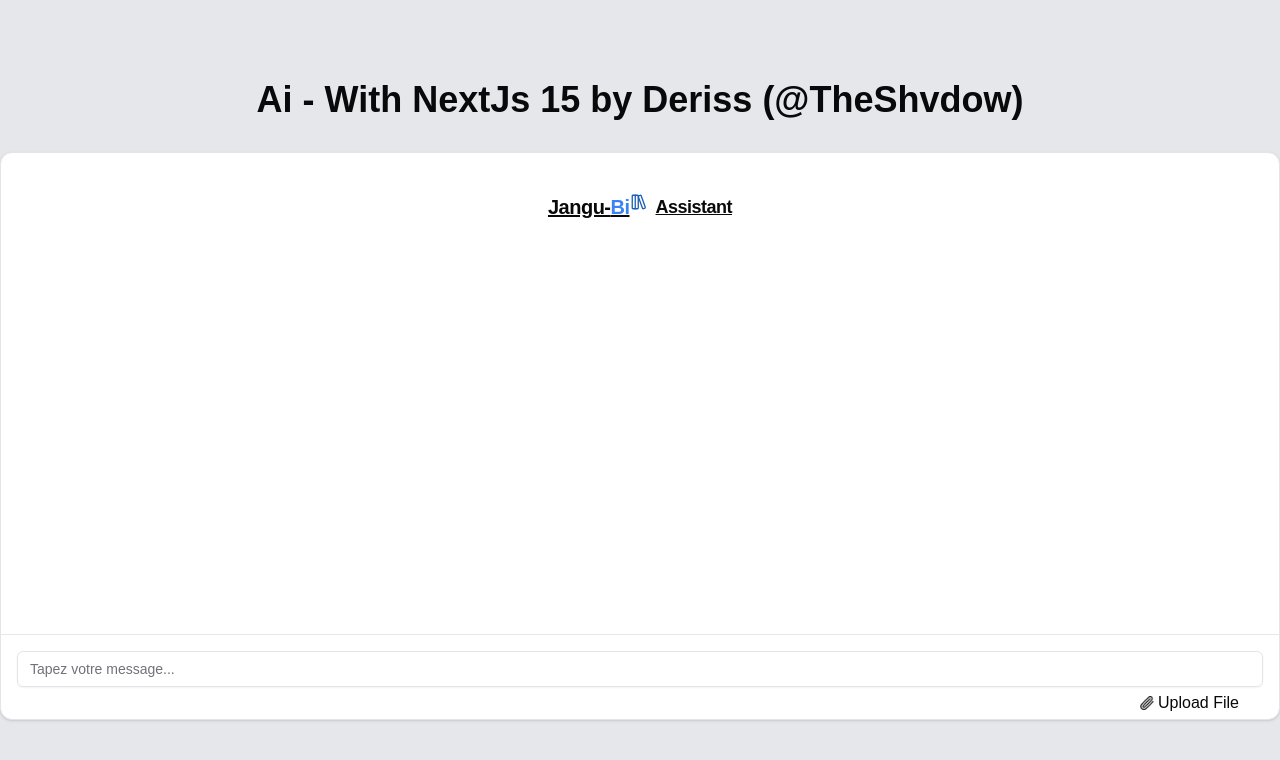
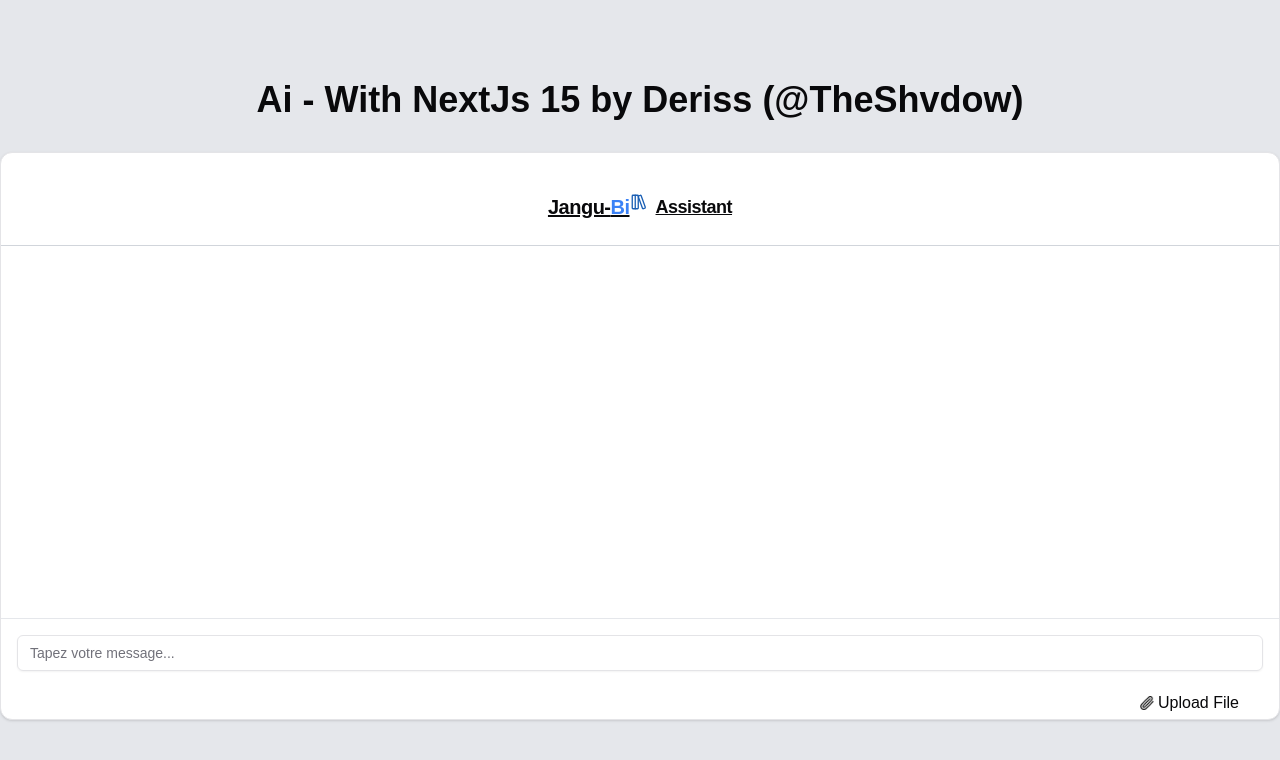
Before and after one commit to TheShvdow/chatbot-next, a Next.js app: page / in a window 1280 px wide. Shown: the top 760 px of the page. Built offline with nearby package versions, Linux system fonts and the light colour scheme.

Commit message:
Refactor : amélioration de l'interface du chatbot et nettoyage du code

```diff
--- a/components/ChatMessage.tsx
+++ b/components/ChatMessage.tsx
@@ -1,98 +1,3 @@
-// import { getAIResponse } from "@/server/ai";
-// import { useState } from "react";
-// import Image from "next/image";
-// import { Card, CardHeader, CardTitle, CardContent } from "@/components/ui/card";
-// import { Input } from "@/components/ui/input";
-
-// export default function ChatMessage() {
-//     const [messages, setMessages] = useState<{ prompt: string; response: string }[]>([]);
-//     const [prompt, setPrompt] = useState("");
-
-//     const handleSend = async () => {
-//         const aiResponse = await getAIResponse(prompt);
-//         setMessages([...messages, { prompt, response: aiResponse }]);
-//         setPrompt("");
-//     };
-
-//     return (
-//         <Card className="w-full max-w-lg py-4">
-//             <CardHeader>
-//                 <CardTitle>Chatbot</CardTitle>
-//             </CardHeader>
-//             <CardContent className="flex flex-col gap-4 max-h-96 overflow-y-auto">
-//                 {messages.map((msg, index) => (
-//                     <div key={index} className="flex flex-col items-end gap-5">
-//                         <div className="flex justify-end items-start gap-4">
-//                             <div className="flex gap-4 items-center">
-//                                 <p className="text-gray-700">
-//                                     {msg.prompt} <span className="font-bold">: Vous </span>
-//                                 </p>
-//                                 <Image
-//                                     src="https://randomuser.me/api/portraits/men/1.jpg"
-//                                     alt="User Photo"
-//                                     width={48}
-//                                     height={48}
-//                                     className="rounded-full"
-//                                 />
-//                             </div>
-//                         </div>
-//                         <div className="flex gap-4 items-center">
-//                             <Image
-//                                 src="https://randomuser.me/api/portraits/men/1.jpg"
-//                                 alt="User Photo"
-//                                 width={48}
-//                                 height={48}
-//                                 className="rounded-full"
-//                             />
-//                             <p className="text-gray-700">
-//                                 <span className="font-bold">AI :</span> {msg.response}
-//                             </p>
-//                         </div>
-//                     </div>
-//                 ))}
-//                 {prompt && !messages.find(msg => msg.prompt === prompt) && (
-//                     <div className="flex gap-4 items-center">
-//                         <Image
-//                             src="https://randomuser.me/api/portraits/men/1.jpg"
-//                             alt="User Photo"
-//                             width={48}
-//                             height={48}
-//                             className="rounded-full"
-//                         />
-//                         <div className="animate-pulse flex space-x-2">
-//                             <div className="w-2 h-2 bg-gray-500 rounded-full"></div>
-//                             <div className="w-2 h-2 bg-gray-500 rounded-full"></div>
-//                             <div className="w-2 h-2 bg-gray-500 rounded-full"></div>
-//                         </div>
-//                     </div>
-//                 )}
-//             </CardContent>
-//             <div className="relative flex flex-col gap-2 ">
-//                 <div className="flex gap-4 p-4 border-t border-gray-200">
-//                     <Input
-//                         type="text"
-//                         placeholder="Tapez votre message..."
-//                         value={prompt}
-//                         onChange={(e) => setPrompt(e.target.value)}
-//                         onKeyDown={(e) => {
-//                             if (e.key === 'Enter' && prompt.trim()) {
-//                                 handleSend();
-//                             }
-//                         }}
-//                         className="flex-grow"
-//                     />
-//                 </div>
-//                 <div className="absolute -bottom-7 left-80 right-1 flex justify-center items-center py-4">
-//                 {/* add icon file here for upload file */}
-
-//                     <Image src="/image.png" alt="Upload File" width={14} height={14} />
-//                     <p>Upload File</p>
-//                 </div>
-//             </div>
-//         </Card>
-//     );
-// }
-
 
 import { getAIResponse } from "@/server/ai";
 import { useState, useRef, ChangeEvent } from "react";
@@ -126,7 +31,7 @@
 
     return (
         <Card className="w-screen max-w-7xl py-4 h-full flex flex-col justify-between">
-            <CardHeader>
+            <CardHeader className="flex justify-center items-center border-b border-gray-300">
                 <CardTitle className="text-xl text-center flex justify-center items-center gap-2 underline">
                     <p className="flex">Jangu-
                         <span className="text-blue-500 flex">Bi
@@ -184,7 +89,7 @@
                     </div>
                 )}
             </CardContent>
-            <div className="relative flex flex-col gap-2">
+            <div className="relative flex flex-col gap-2 py-4">
                 <div className="flex gap-4 p-4 border-t border-gray-200">
                     <Input
                         type="text"
```
Also changed, not shown: 1 other file (tests, documents, lock files or other folders).
